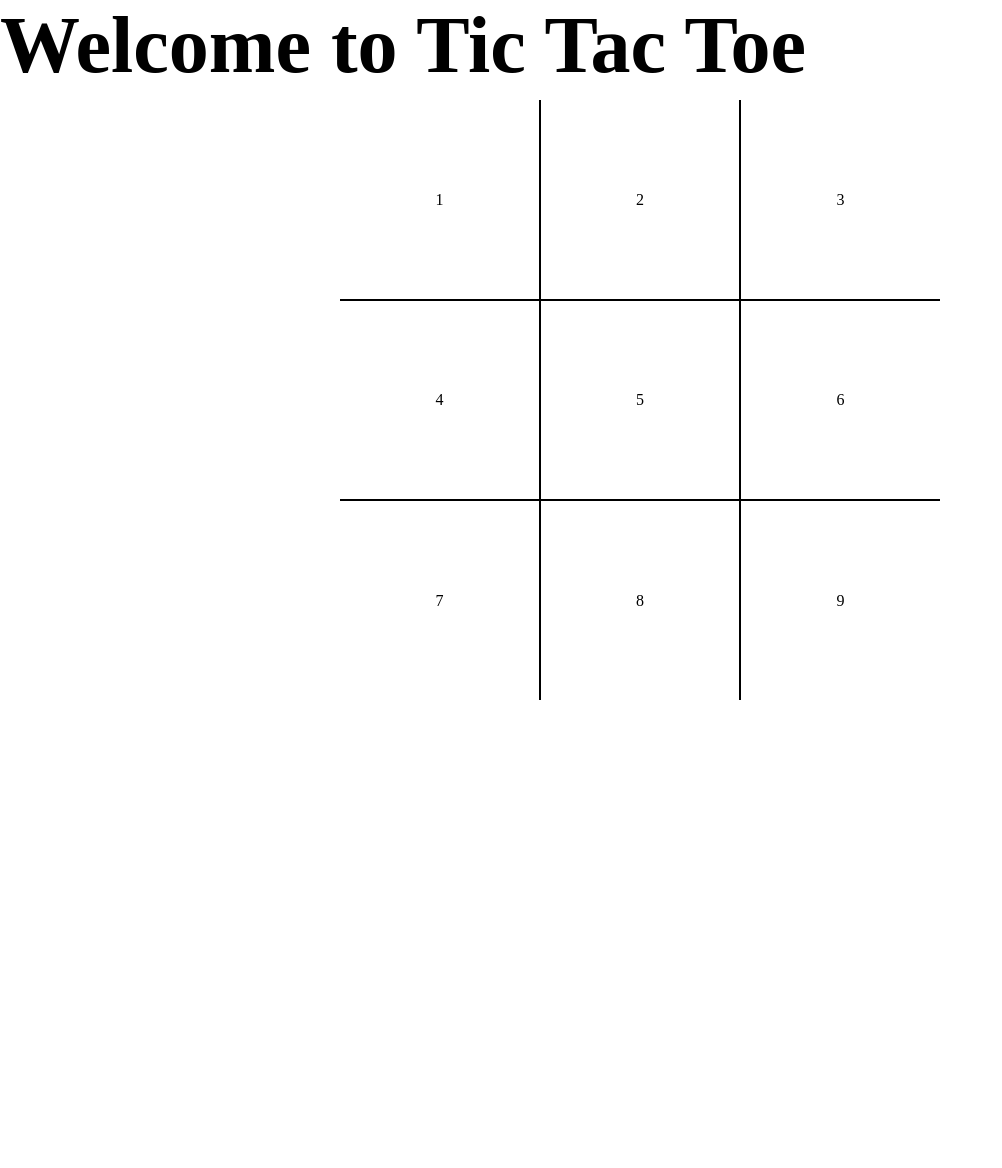
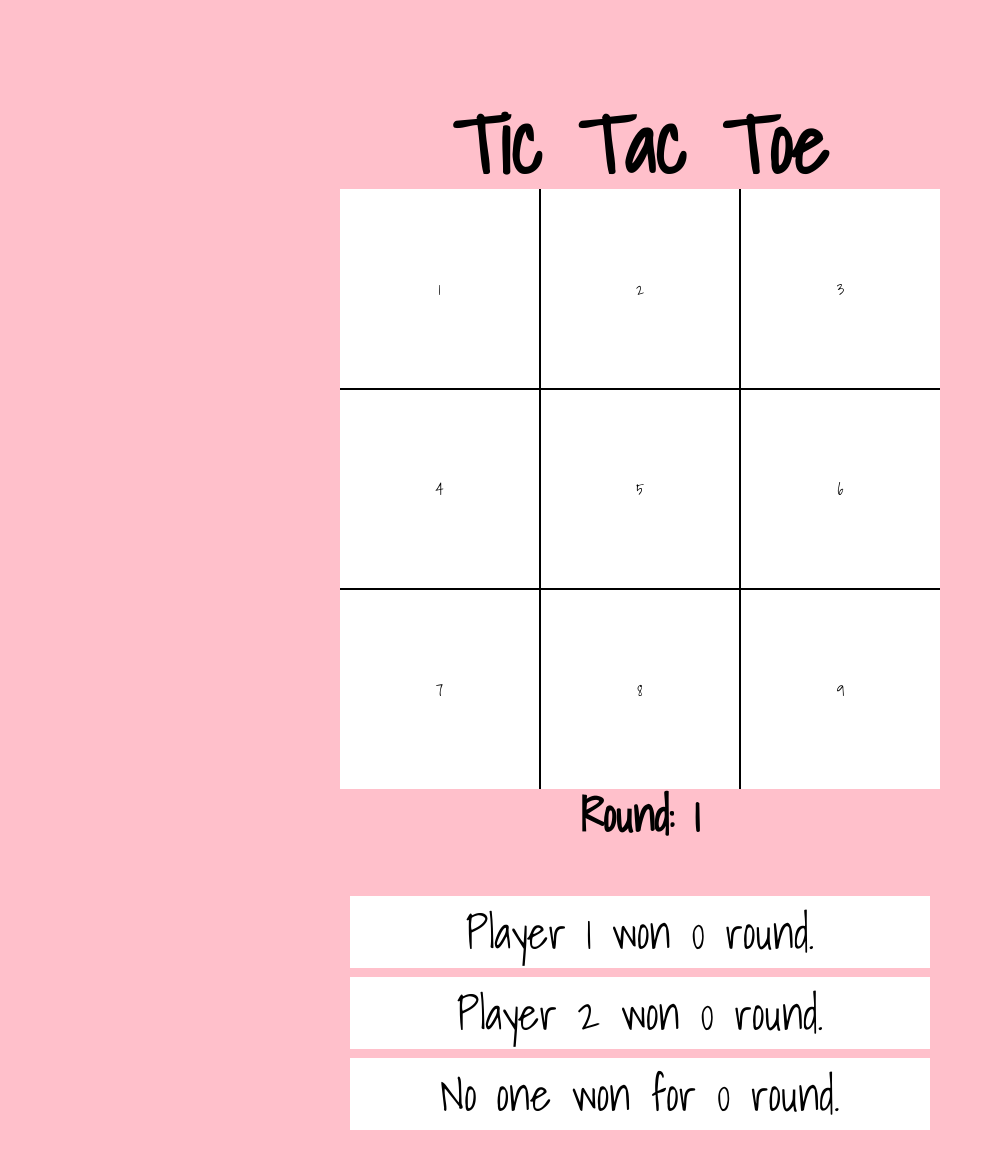
Before and after one commit to Carol1020/GA-Project0, a plain HTML site: page index.html in a window 1280 px wide. Shown: the whole page, without its empty margins (0-1002 px from the left). Before the commit the page ends 800 px from the top, so only its background shows below. Drawn offline with Linux system fonts and the light colour scheme.

Commit message:
project0 with counters

```diff
--- a/index.html
+++ b/index.html
@@ -6,10 +6,19 @@
   <link rel="stylesheet" href="ticTacToe.css">
   <script src="jquery.js"></script>
   <script src="ticTacToe.js"></script>
-  <title>Document</title>
+  <!-- <script src="modernizr.min.js"></script> -->
+  <title>Tic Tac Toe</title>
+
 </head>
 <body>
-  <h1>Welcome to Tic Tac Toe</h1>
+  <header>
+
+    <h1>Tic Tac Toe</h1>
+
+  </header>
+
+  <main>
+
     <div class="board" id="board">
       <div class="cell">1</div>
       <div class="cell">2</div>
@@ -22,11 +31,24 @@
       <div class="cell">9</div>
     </div>
 
+    <div class="counter">
+      <p class="roundCounter">Round: 1</p>
+      <p class="crossCounter"> Player 1 won 0 round.</p>
+      <p class="circleCounter">Player 2 won 0 round.</p>
+      <p class="drawCounter">No one won for 0 round.</p>
+    </div>
 
 
-  <div class="winningMessage">
+  </main>
+
+
+
+  <aside class="winningMessage">
+
     <p class="messageText"></p>
     <button id="restartButton">Restart</button>
-  </div>
+
+  </aside>
+
 </body>
 </html>
--- a/ticTacToe.css
+++ b/ticTacToe.css
@@ -1,6 +1,8 @@
+@import url('https://fonts.googleapis.com/css2?family=Righteous&family=Shadows+Into+Light&display=swap');
 
 *, *::after, *::before {
-  box-sizing: border-box; /* If you set box-sizing: border-box; on an element, padding and border are included in the width and height */
+  box-sizing: border-box;
+  /* If you set box-sizing: border-box; on an element, padding and border are included in the width and height */
 }
 
 :root {
@@ -11,25 +13,38 @@
 
 body {
   margin: 0;
+  background-color: pink;
+  font-family: 'Righteous', cursive;
+  font-family: 'Shadows Into Light', cursive;
+  display: inline-block;
+  justify-content: center;
+  align-items: center;
+  text-align: center;
+}
+
+header {
+  text-align: center;
 }
 
 h1 {
+  padding: 1em 0;
+  font-size: 5em;
   margin: auto;
-  font-size: 5em;
-  position: fixed;
-  justify-content: center;
-  align-items: center;
+}
+
+main {
+  text-align: center;
 }
 
 .board {
   width: 100vw; /* A percentage of the full viewport width. */
-  height: 100vh;
+  height: 50vh;
   display: grid;
   justify-content: center;
   align-content: center;
   grid-template-columns: repeat(3, auto); /* repeat(#columns, sizeOfColumns) */
   align-items: center;
-  justify: center;
+  text-align: center;
 }
 
 .cell {
@@ -37,9 +52,9 @@ h1 {
   height: var(--cell-height);
   background-color: white;
   border: 0.1em solid black;
+  display: flex;
   justify-content: center;
   align-items: center;
-  display: flex;
   position: relative;
 }
 
@@ -65,7 +80,7 @@ h1 {
   content:"";
   width: calc(var(--cell-width)*0.2);
   height: calc(var(--cell-height)*0.9);
-  background-color: yellow;
+  background-color: blue;
   position: absolute;
 }
 .cell.cross::before {
@@ -77,8 +92,7 @@ h1 {
 }
 
 /* REVIEW: player 2 with hollow circle */
-.cell.hollowCircle::before,
-.cell.hollowCircle::after {
+.cell.hollowCircle::before {
   content:"";
   width: calc(var(--cell-width)*0.9);
   height: calc(var(--cell-height)*0.9);
@@ -117,7 +131,27 @@ h1 {
   position: absolute;
 }
 
-div.winningMessage {
+.counter {
+  font-size: 45px;
+  margin: 1em 0;
+  display:inline-block;
+  justify-content: center;
+  align-content: center;
+  align-items: center;
+  text-align: center;
+}
+
+.roundCounter {
+  font-weight: bold;
+}
+
+.crossCounter, .circleCounter, .drawCounter {
+  margin: 0.2em;
+  padding: 0 2em;
+  background-color: white;
+}
+
+.winningMessage {
   position: fixed;
   top: 0;
   left: 0;
--- a/ticTacToe.js
+++ b/ticTacToe.js
@@ -1,14 +1,27 @@
 const crossClass = "cross";
 const circleClass ="hollowCircle";
 let turn = 0; //starts from player1
+let roundCounter = 1;
+let crossCounter = 0;
+let circleCounter = 0;
+let drawCounter = 0;
 
 
 
 
-// odd turns for player 1; when clicked, add crossClass to div
-// even turns for player 2; when clicked, add circleClass to div
+// odd turns for player 1; when clicked, add crossClass to div.
+// even turns for player 2; when clicked, add circleClass to div.
 
 $(document).ready(function () {
+
+  const cells = $("div.cell");
+
+  //support custom board sizes
+  const numOfColumns = Math.sqrt(cells.length);
+
+  const numOfrows = numOfColumns;
+
+  // console.log(typeOf(numOfrows));
 
   const winningConditions = [
     // Vertical cells:
@@ -24,8 +37,6 @@ $(document).ready(function () {
     $('.cell:nth-child(2n+3)').slice(0, 3)
   ];
 
-  const cells = $("div.cell");
-
   const restartButton = $("#restartButton");
 
 
@@ -38,6 +49,7 @@ $(document).ready(function () {
       if ((winningConditions[i]).filter(".cross").length === 3 ||
       (winningConditions[i]).filter(".hollowCircle").length === 3) {
         isWin = true;
+        roundCounter++;
       }
     } return isWin;
   }
@@ -45,24 +57,35 @@ $(document).ready(function () {
 
   const checkForDraw = function () {
     let drawAgain = false;
-    if (cells.filter(".cross, .hollowCircle").length === 9 && win() === false) {
+    if (cells.filter(".cross, .hollowCircle").length === cells.length && win() === false) {
         drawAgain = true;
+        roundCounter++;
+        drawCounter++;
     }
     return drawAgain;
   }
+
+
 
 
   const restart = function() {
       // remove text
       $(".winningMessage").hide();
       cells.removeClass(crossClass).removeClass(circleClass);
+      $(".roundCounter").text(`Round: ${roundCounter}`);
+      $(".crossCounter").text(`Player 1 won ${ crossCounter } rounds.`);
+      $(".circleCounter").text(`Player 2 won ${ circleCounter } rounds.`);
+      $(".drawCounter").text(`No one won for ${ drawCounter } rounds.`);
   };
+
+
+
 
 
   $("div.board").addClass(crossClass);
   //show hover
 
-  $("div.winningMessage").hide();
+  $(".winningMessage").hide();
 
   cells.click( function() {
     if ($(this).is('.hollowCircle, .cross')) {
@@ -78,8 +101,9 @@ $(document).ready(function () {
       //change hover
 
       if (win() === true) {
-        $(".messageText").text(`Congratulation! X won the game!`);
+        $(".messageText").text(`Congratulation! X won the game! `);
         $(".winningMessage").show();
+        crossCounter++;
       }
     }
 
@@ -91,37 +115,18 @@ $(document).ready(function () {
 
 
       if (win() === true) {
-        $(".messageText").text(`Congratulation! O won the game!`);
+        $(".messageText").text(`Congratulation! O won the game! `);
         $(".winningMessage").show();
+        circleCounter++;
       }
     }
 
     if (checkForDraw() === true) {
-      $(".messageText").text(`There's no winner. Please draw again!`);
+      $(".messageText").text(`There's no winner. Please draw again! `);
       $(".winningMessage").show();
     }
     // Add event listener for button. When clicked, page refresh/back to origin.
     $("#restartButton").click(restart);
-  })
-})
 
-
-
-
-
-
-
-
-
-
-
-// const winningConditions = [
-//   [0, 1, 2],
-//   [3, 4, 5],
-//   [6, 7, 8],
-//   [0, 3, 6],
-//   [1, 4, 7],
-//   [2, 5, 8],
-//   [0, 4, 8],
-//   [2, 4, 6]
-// ];
+  });
+});
```
Lines whose indentation alone changed are shown as unchanged.
